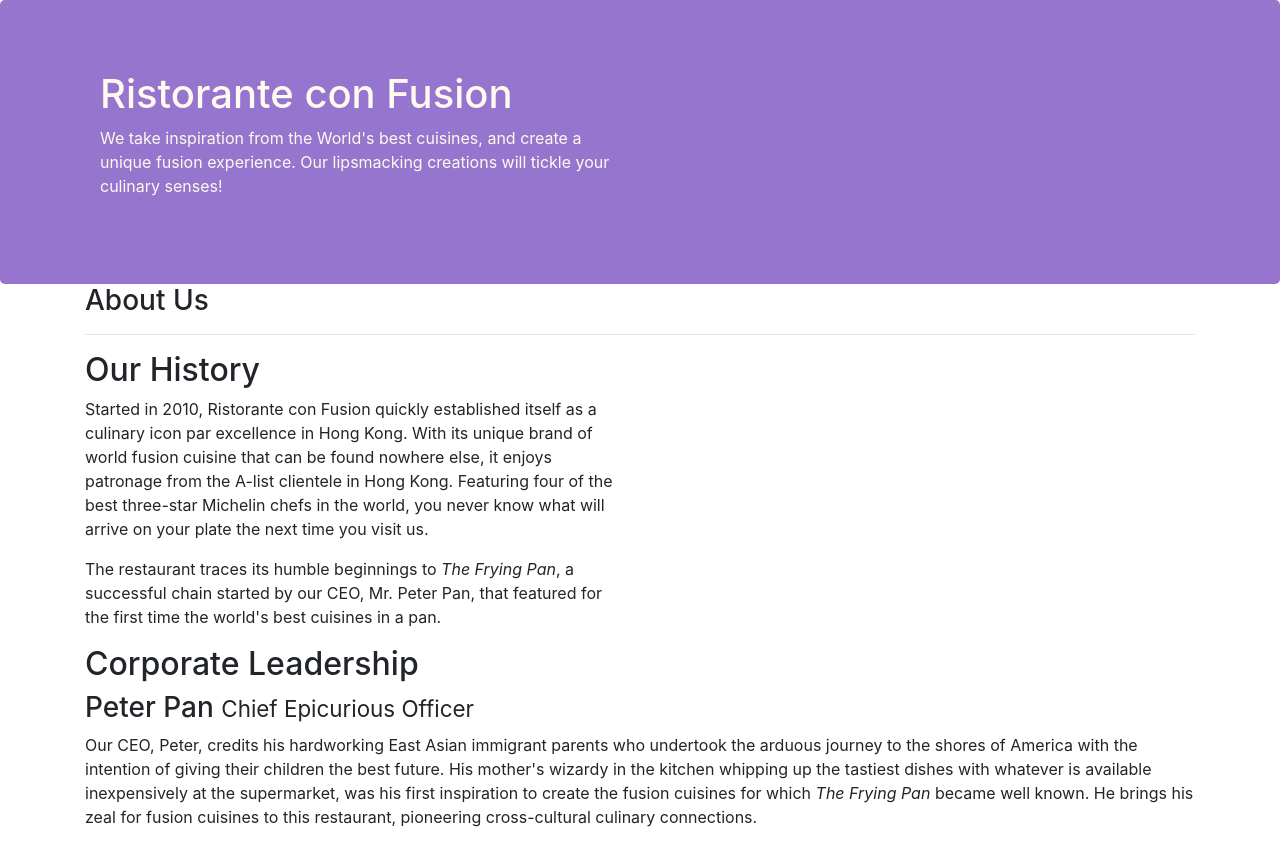
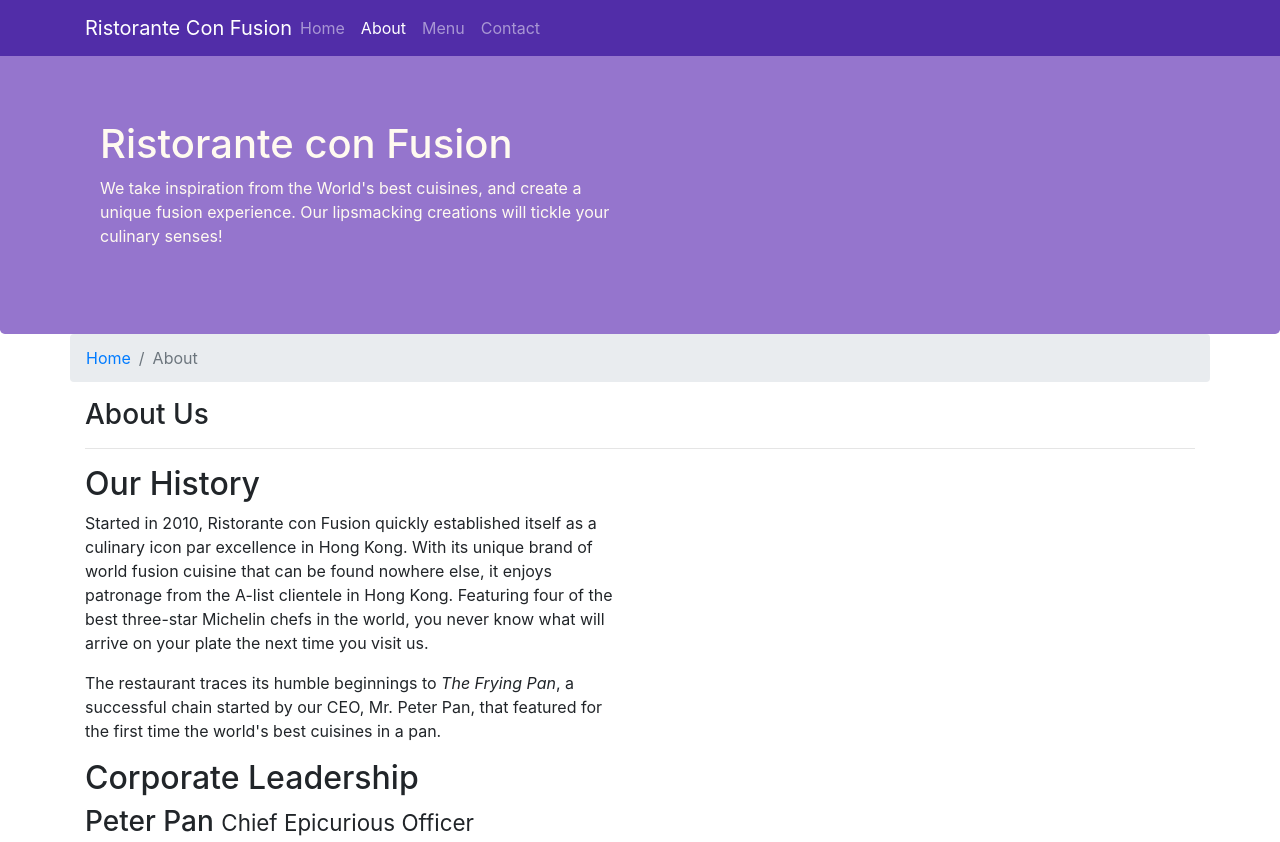
Before and after one commit to RainyCodeWizard/courseraFrontEnd, a website: page Bootstrap4/conFusion/aboutus.html in a window 1280 px wide. Shown: the top 842 px of the page. Drawn offline with nearby package versions, Linux system fonts and the light colour scheme.

Commit message:
Navbar and Breadcrumbs

```diff
--- a/Bootstrap4/conFusion/aboutus.html
+++ b/Bootstrap4/conFusion/aboutus.html
@@ -15,7 +15,22 @@
 </head>
 
 <body>
-
+    <nav class="navbar navbar-dark navbar-expand-sm fixed-top">
+        <div class="container">
+            <button class="navbar-toggler" type="button" data-toggle="collapse" data-target="#Navbar">
+                <span class="navbar-toggler-icon"></span>
+            </button>
+            <a class="navbar-brand mr-auto" href="./index.html">Ristorante Con Fusion</a>
+            <div class="collapse navbar-collapse" id="Navbar">
+                <ul class="navbar-nav mr-auto">
+                    <li class="nav-item"><a class="nav-link" href="./index.html">Home</a></li>
+                    <li class="nav-item active"><a class="nav-link" href="./aboutus.html">About</a></li>
+                    <li class="nav-item"><a class="nav-link" href="#">Menu</a></li>
+                    <li class="nav-item"><a class="nav-link" href="#">Contact</a></li>
+                </ul>
+            </div>
+        </div>
+    </nav>
     <header class="jumbotron">
         <div class="container">
             <div class="row row-header">
@@ -31,7 +46,11 @@
 
     <div class="container">
         <div class="row">
-            <div class="col">
+            <ol class="col-12 breadcrumb">
+                <li class="breadcrumb-item"><a href="./index.html">Home</a></li>
+                <li class="breadcrumb-item active">About</li>
+            </ol>
+            <div class="col-12">
                <h3>About Us</h3>
                <hr>
             </div>
@@ -70,7 +89,7 @@
                 <div class="col-4 offset-1 col-sm-2">
                     <h5>Links</h5>
                     <ul class="list-unstyled">
-                        <li><a href="#">Home</a></li>
+                        <li><a href="./index.html">Home</a></li>
                         <li><a href="#">About</a></li>
                         <li><a href="#">Menu</a></li>
                         <li><a href="#">Contact</a></li>
--- a/Bootstrap4/conFusion/css/styles.css
+++ b/Bootstrap4/conFusion/css/styles.css
@@ -22,9 +22,20 @@
     background: #9575cd;
     color: floralwhite;
 }
-
-.address {
+/*  The dot in front of the name is to select a class. e.g. class="footer"
+    But no dot is to select a html element. <address>
+*/
+address {
     font-size: 80%;
     margin: 0px auto;
     color: #0f0f0f;
 }
+
+body {
+    padding: 50px 0px 0px 0px;
+    z-index: 0;
+}
+
+.navbar-dark {
+    background-color: #512da8;
+}
```
Also changed, not shown: Bootstrap4/conFusion/index.html (+17 -2 lines).
